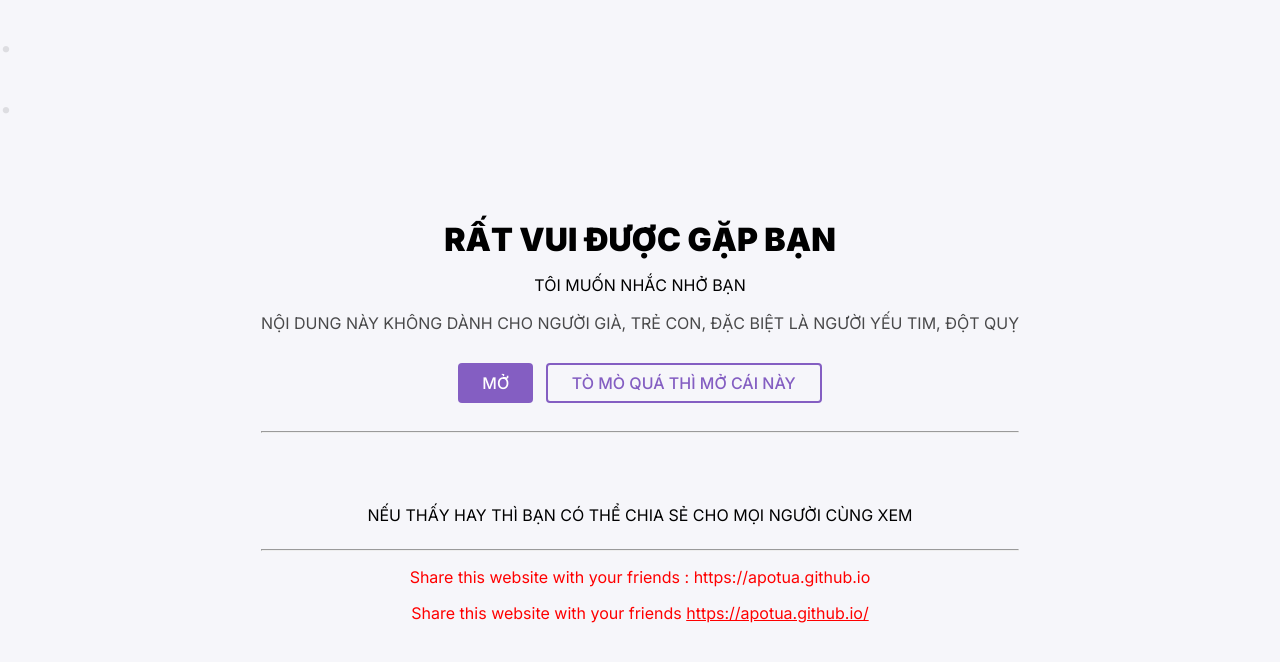
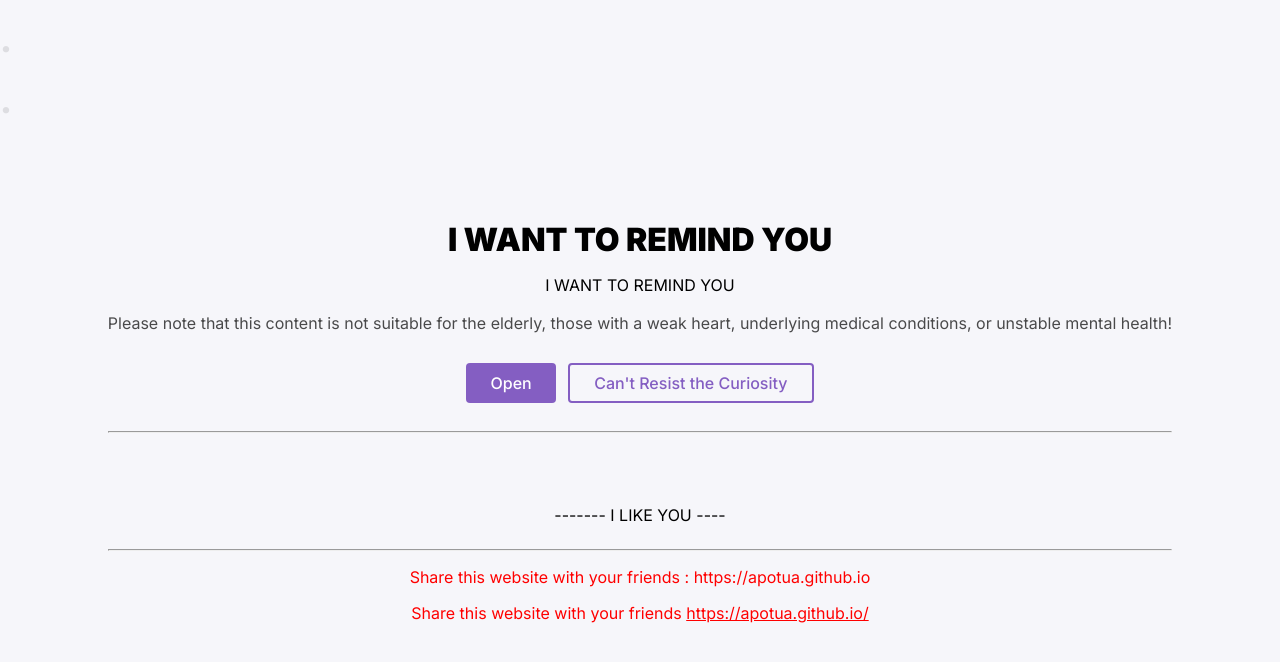
Before and after one commit to vietnamvd/vietnamvd.github.io, a plain HTML site: page index.html in a window 1280 px wide. Drawn offline with Linux system fonts and the light colour scheme.

Commit message:
Update index.html

```diff
--- a/index.html
+++ b/index.html
@@ -41,7 +41,7 @@
 
     <meta charset="utf-8">
     <meta name="viewport" content="width=device-width, initial-scale=1.0">
-    <title>TÔI YÊU BẠN NHIỀU LẮM .</title>
+    <title>I LIKE YOU  .</title>
     <meta name="description" content="ghost scare troll games, ghost scare video clips, and many interesting things about the world of ghost scares!">
     <meta name="keywords" content="ghost scare, ghost scare game, ghost scare meme, ghost scare video, ghost scare clip, ghost scare troll, ghost scare website, ghost scare link, ghost scare game">
     <meta name="author" content="Ghost Scare Team">
@@ -201,12 +201,12 @@
     <div id="overlay" class="overlay">
         <div class="overlay-body">
             <br> <br> <br>
-            <p class="overlay-title">RẤT VUI ĐƯỢC GẶP BẠN</p>
-            <p>TÔI MUỐN NHẮC NHỞ BẠN </p>
-            <p class="overlay-description">NỘI DUNG NÀY KHÔNG DÀNH CHO NGƯỜI GIÀ, TRẺ CON, ĐẶC BIỆT LÀ NGƯỜI YẾU TIM, ĐỘT QUỴ</p>
+            <p class="overlay-title">I WANT TO REMIND YOU</p>
+            <p>I WANT TO REMIND YOU</p>
+            <p class="overlay-description">Please note that this content is not suitable for the elderly, those with a weak heart, underlying medical conditions, or unstable mental health!</p>
               <div class="overlay-buttons-wrapper">
-                <div id="accept-button" class="overlay-button"> MỞ </div>
-                <div id="decline-button" class="overlay-button"> TÒ MÒ QUÁ THÌ MỞ  CÁI NÀY </div>
+                <div id="accept-button" class="overlay-button"> Open </div>
+                <div id="decline-button" class="overlay-button"> Can't Resist the Curiosity</div>
             </div>
             <hr>
             <br>
@@ -222,7 +222,7 @@
             <script type="text/javascript" src="//www.highperformanceformat.com/10b3b5899035cf68bc40f13b7f56f1fa/invoke.js"></script>
 		<br>
             <div class="report-section">
-                <p>NẾU THẤY HAY THÌ BẠN CÓ THỂ CHIA SẺ CHO MỌI NGƯỜI CÙNG XEM </p>
+                <p>------- I LIKE YOU ----</p>
             </div>
             <hr>
             <p style="color:red">Share this website with your friends : https://apotua.github.io </p>
```
Lines whose indentation alone changed are shown as unchanged.
